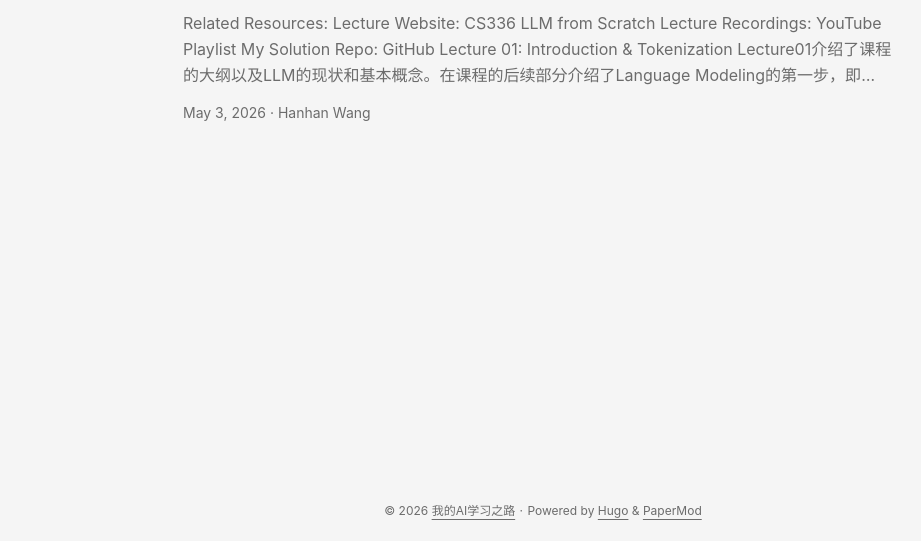
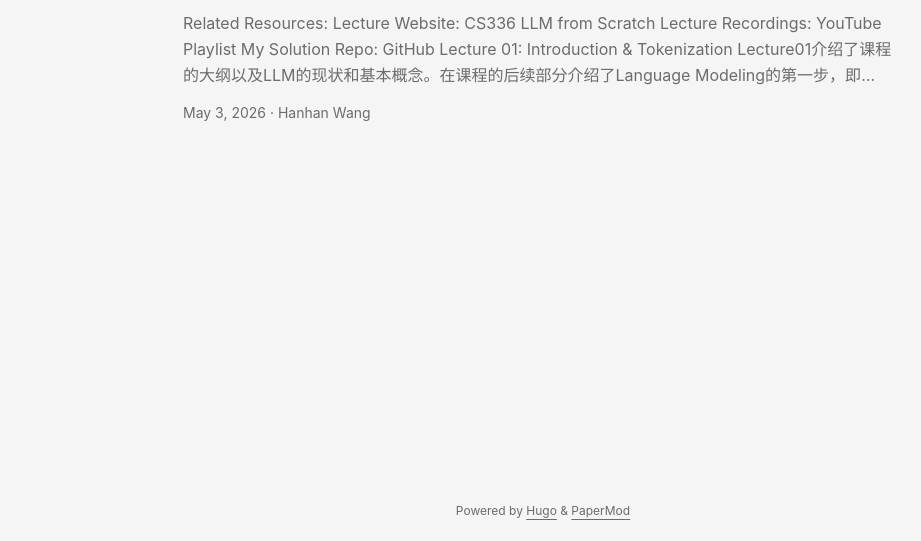
Before and after one commit to NPU-HanhanWang/NPU-HanhanWang.github.io, a plain HTML site: page index.html in a window 1280 px wide. Shown: the part 259-800 px from the top of the page, without its empty margins (97-1018 px from the left). Drawn offline with Linux system fonts and the light colour scheme.

Commit message:
更新博客 - 2026/05/03 周日 19:47:37.70

```diff
--- a/index.html
+++ b/index.html
@@ -143,7 +143,6 @@ Lecture 02: PyTorch Basics &amp; Resource Accounts Lecture02介绍了PyTorch的
     </main>
 
 <footer class="footer">
-        <span>&copy; 2026 <a href="https://NPU-HanhanWang.github.io/">我的AI学习之路</a></span> ·
 
 
 
```
Also changed, not shown: 404.html (+0 -1 lines), categories/index.html (+0 -1 lines), posts/index.html (+0 -1 lines), posts/my-first-post/index.html (+0 -1 lines), tags/index.html (+0 -1 lines).
